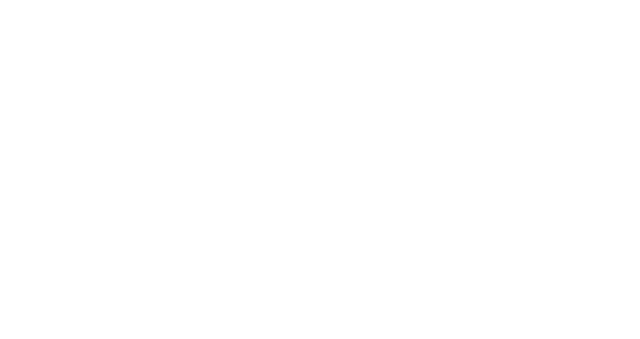
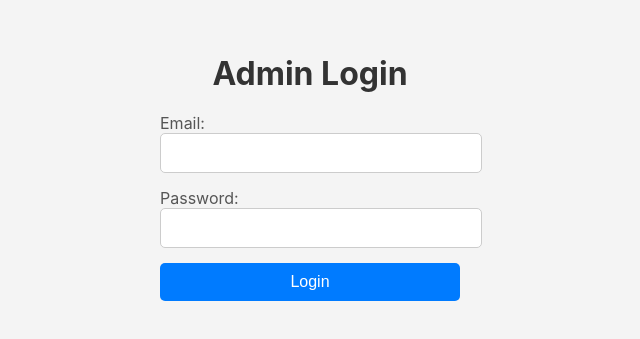
Before and after one commit to athuljain/Mern-DoctorBooking, a React (Create React App) app in the folder frontend/: page /adminlogin in a window 1280 px wide. Before the commit this address had no page. Shown: the part 233-572 px from the top of the page, without its empty margins (330-970 px from the left). Built offline with nearby package versions, Linux system fonts and the light colour scheme.

Commit message:
admin side back end completed

```diff
--- a/frontend/src/App.js
+++ b/frontend/src/App.js
@@ -6,6 +6,9 @@ import RegisterPage from './Components/Register';
 import AuthContext from './Context/AuthContext';
 import Home from './Components/Home';
 import BookAppointmentPage from './Components/BookAppointment';
+import UserDetailsPage from './Components/UserDetailsPage';
+import AdminLogin from './Components/AdminLogin';
+import AdminDashBoard from './Components/AdminDashboard';
 
 function App() {
     const [name, setName] = useState('');
@@ -52,6 +55,10 @@ function App() {
                         <Route path='/register' element={<RegisterPage />} />
                         <Route path='/home' element={<Home />} />
                         <Route path='/booking' element={<BookAppointmentPage />} />
+                        <Route path='/user' element={<UserDetailsPage />}/>
+
+                        <Route path='/adminlogin' element={<AdminLogin />}/>
+                        <Route path='/admin' element={<AdminDashBoard/>}/>
 
                     </Routes>
                 </AuthContext.Provider>
--- /dev/null
+++ b/frontend/src/Components/AdminDashboard.jsx
@@ -0,0 +1,7 @@
+export default function AdminDashBoard(){
+    return(
+        <div>
+            <h1>Admin Dashboard</h1>
+        </div>
+    )
+}
--- /dev/null
+++ b/frontend/src/Components/AdminLogin.jsx
@@ -0,0 +1,106 @@
+import React, { useState } from 'react';
+import axios from 'axios';
+import { useNavigate } from 'react-router-dom';
+
+export default function AdminLogin() {
+    const [email, setEmail] = useState('');
+    const [password, setPassword] = useState('');
+    const [message, setMessage] = useState('');
+
+    const nav=useNavigate()
+
+    const handleLogin = async (e) => {
+        e.preventDefault();
+
+        try {
+            const response = await axios.post('http://localhost:5001/api/admin-login', { email, password });
+            setMessage(response.data.message);
+            nav("/admin")
+
+            localStorage.setItem('token', response.data.token);
+            // You can also store other details if needed
+        } catch (error) {
+            setMessage('Login failed: ' + (error.response?.data || error.message));
+        }
+    };
+
+    return (
+        <div style={styles.container}>
+            <h1 style={styles.heading}>Admin Login</h1>
+            <form onSubmit={handleLogin} style={styles.form}>
+                <div style={styles.inputGroup}>
+                    <label style={styles.label}>Email:</label>
+                    <input
+                        type="email"
+                        value={email}
+                        onChange={(e) => setEmail(e.target.value)}
+                        style={styles.input}
+                        required
+                    />
+                </div>
+                <div style={styles.inputGroup}>
+                    <label style={styles.label}>Password:</label>
+                    <input
+                        type="password"
+                        value={password}
+                        onChange={(e) => setPassword(e.target.value)}
+                        style={styles.input}
+                        required
+                    />
+                </div>
+                <button type="submit" style={styles.button}>Login</button>
+            </form>
+            {message && <p style={styles.message}>{message}</p>}
+        </div>
+    );
+}
+
+const styles = {
+    container: {
+        display: 'flex',
+        flexDirection: 'column',
+        alignItems: 'center',
+        justifyContent: 'center',
+        height: '100vh',
+        backgroundColor: '#f4f4f4',
+    },
+    heading: {
+        marginBottom: '20px',
+        color: '#333',
+    },
+    form: {
+        display: 'flex',
+        flexDirection: 'column',
+        alignItems: 'center',
+        width: '300px',
+    },
+    inputGroup: {
+        marginBottom: '15px',
+        width: '100%',
+    },
+    label: {
+        marginBottom: '5px',
+        color: '#555',
+    },
+    input: {
+        width: '100%',
+        padding: '10px',
+        fontSize: '16px',
+        borderRadius: '5px',
+        border: '1px solid #ccc',
+    },
+    button: {
+        width: '100%',
+        padding: '10px',
+        fontSize: '16px',
+        color: '#fff',
+        backgroundColor: '#007BFF',
+        border: 'none',
+        borderRadius: '5px',
+        cursor: 'pointer',
+    },
+    message: {
+        marginTop: '20px',
+        color: 'red',
+    },
+};
--- a/frontend/src/Components/Home.jsx
+++ b/frontend/src/Components/Home.jsx
@@ -10,6 +10,7 @@ function Home() {
     <div className="hero_section">
       <div className="container">
         <div className="flex">
+          <Link to={"/user"}>User</Link>
           <div className="content">
             <h1 className="heading">We help patients live a healthy, longer life.</h1>
             <div className="image">
--- a/frontend/src/Components/UserDetailsPage.jsx
+++ b/frontend/src/Components/UserDetailsPage.jsx
@@ -9,8 +9,13 @@ const UserDetailsPage = () => {
     useEffect(() => {
         const fetchUserDetails = async () => {
             try {
-                const response = await axios.get('http://localhost:8000/api/v1/users/user-details',
-                    { headers: { Authorization: user.token } }
+                const config = {
+                    headers: {
+                      Authorization: `Bearer ${user.token}`,
+                    },
+                  };
+                const response = await axios.get('http://localhost:5001/api/v1/users/user-details',config
+
                 );
                 setUserDetails(response.data.data);
             } catch (error) {
```
Also changed, not shown: 1 other file (tests, documents, lock files or other folders).
